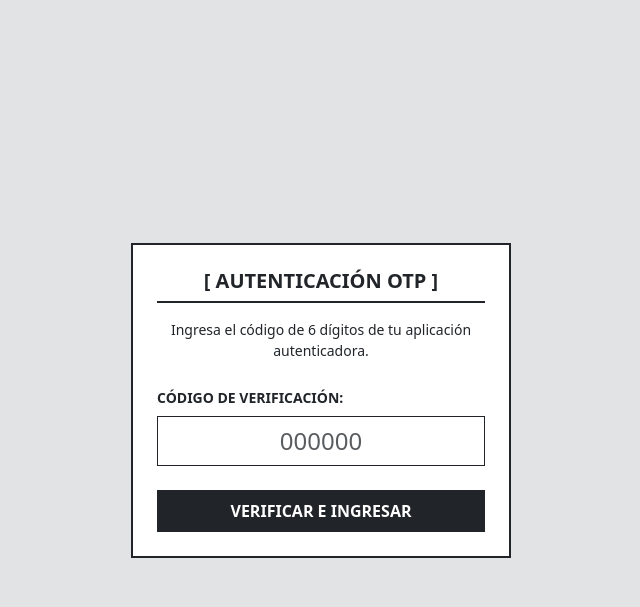
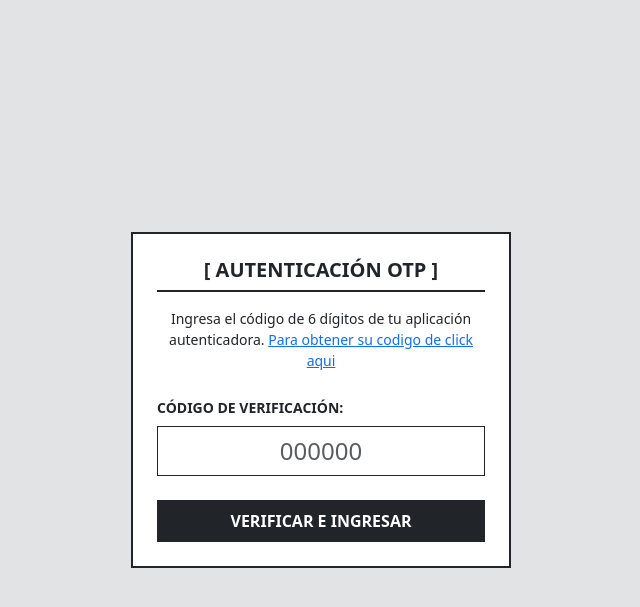
Before and after one commit to Sunsetby2006/solicitudes_IS, a FastAPI app: page /auth/mfa in a window 1280 px wide. Shown: the top 607 px of the page, without its empty margins (319-959 px from the left). Run offline with FastAPI, Linux system fonts and the light colour scheme; some libraries are stand-ins or nearby versions.

Commit message:
link al setup del otp

```diff
--- a/templates/mfa.html
+++ b/templates/mfa.html
@@ -12,6 +12,7 @@
         </div>
         <p class="text-center small mb-4">
             Ingresa el código de 6 dígitos de tu aplicación autenticadora.
+            <a href="http://127.0.0.1:8000/auth/mfa/setup">Para obtener su codigo de click aqui </a>
         </p>
 
         {% if error %}
```
Also changed, not shown: templates/login.html (line endings or trailing spaces).
